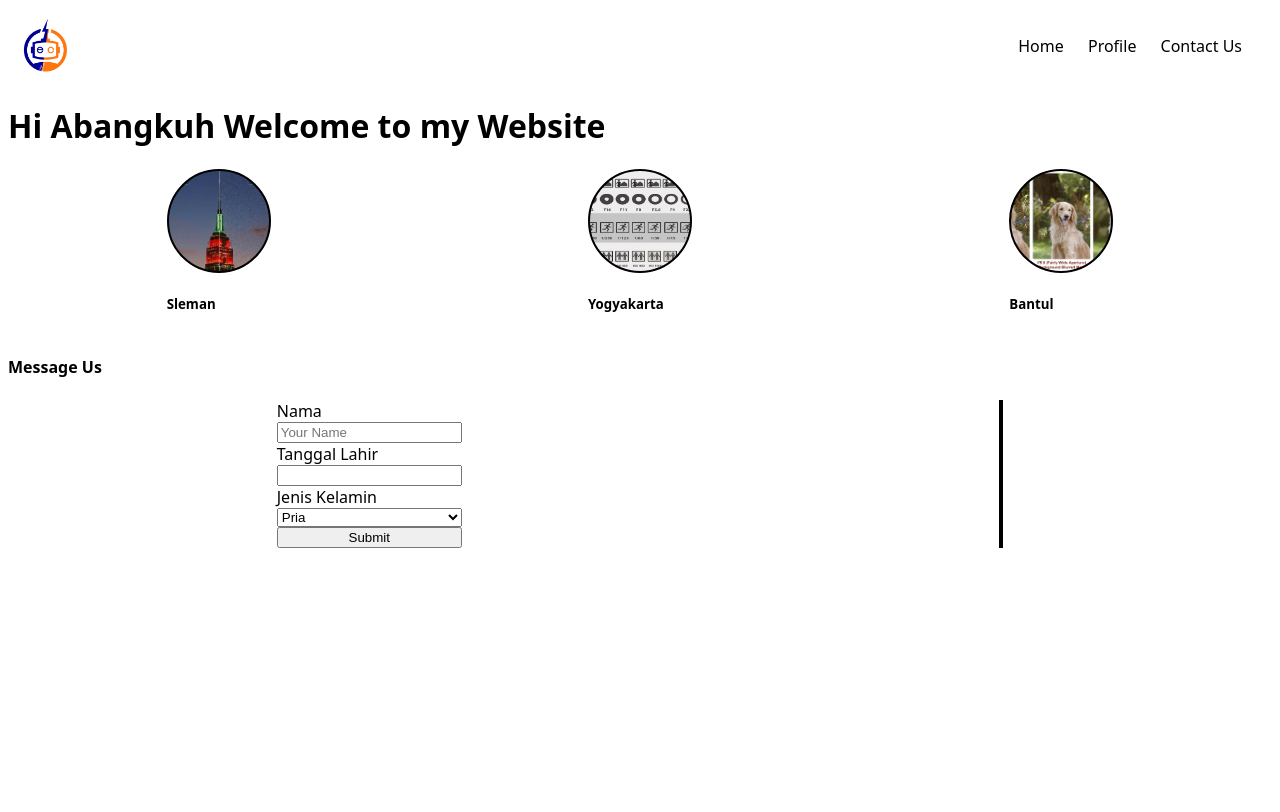
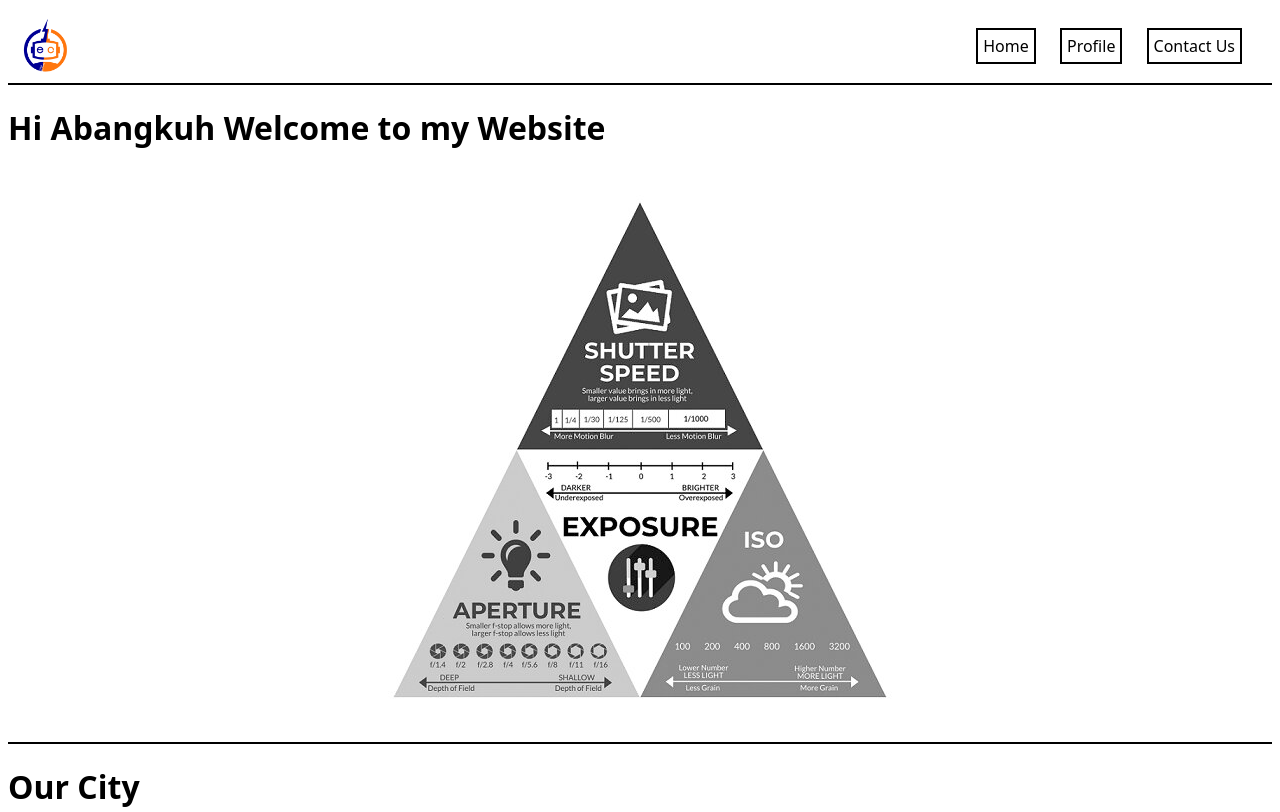
Before and after one commit to revou-fundamental-course/19-feb-24-ElangAngkasa, a plain HTML site: page Index.html in a window 1280 px wide. Shown: the top 812 px of the page. Drawn offline with Linux system fonts and the light colour scheme.

Commit message:
first set up

```diff
--- a/CSS/style.css
+++ b/CSS/style.css
@@ -7,6 +7,13 @@ header{
     justify-content: space-between;
     align-items: center;
     padding: 10px;
+    border-bottom: 2px solid black;
+}
+
+.banner{
+    display: flex;
+    justify-content: space-around;
+    border-bottom: 2px solid black;
 }
 
 .navigation{
@@ -16,11 +23,14 @@ header{
 .navigation li{
     display: inline;
     margin-right: 20px;
+    border: 2px solid black;
+    padding: 5px;
 }
 
 .our-office{
     display: flex;
     justify-content: space-around;
+    margin-top: 12px;
 }
 
 .circle-image{
--- a/Index.html
+++ b/Index.html
@@ -16,6 +16,10 @@
         </ul>
     </header>
     <h1>Hi <span id="namep">Abangkuh</span> Welcome to my Website</h1>
+    <div class="banner">
+        <img src="asset/Exposure+Triangle2.jpg" alt="main-banner">
+    </div>
+    <h1>Our City</h1>
     <div class="our-office">
         <div>
             <div class="circle-image" style="background-image: url(asset/7712500.jpg);"></div>
@@ -30,7 +34,9 @@
             <h5>Bantul</h5>
         </div>
     </div>
+
     <h4>Message Us</h4>
+
     <div class="inquiry-box">
         <form class="inquiry-form">
             <label for="name-sender">Nama</label>
```
